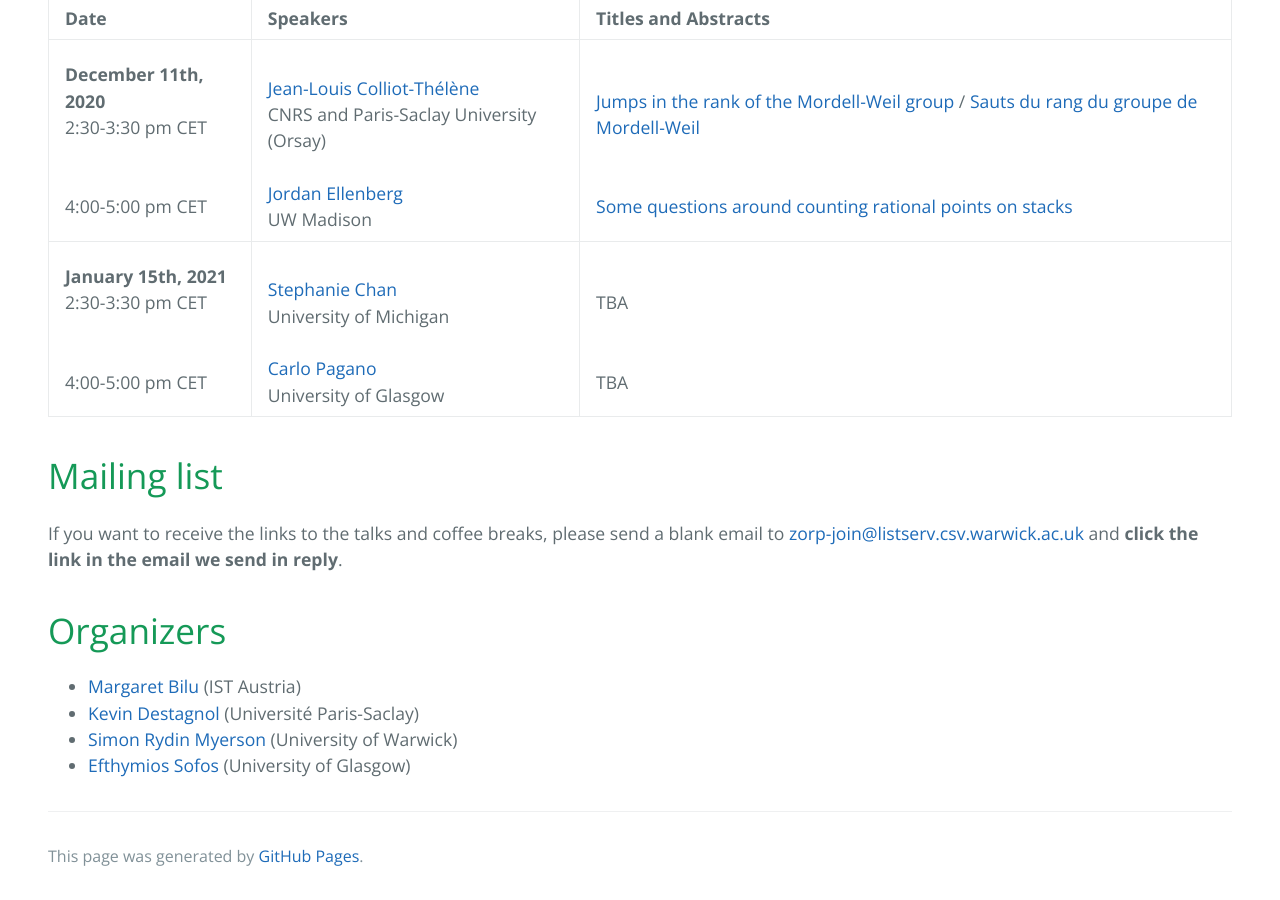
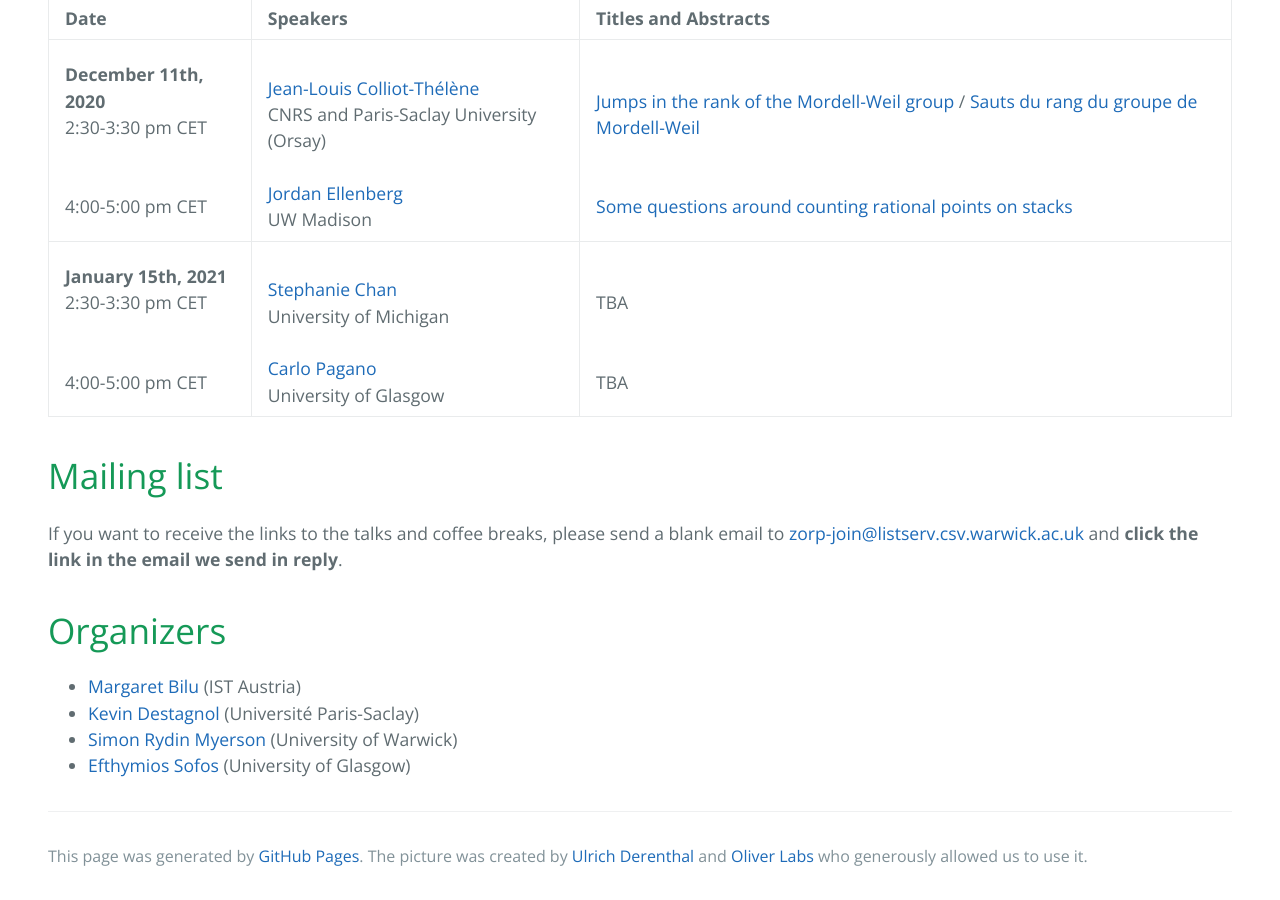
Before and after one commit to zoom-on-rational-points/zoom-on-rational-points.github.io, a Jekyll site: the page built from index.md, in a window 1280 px wide and 900 px high, scrolled down 832 px. Built offline with Jekyll 4.4.1, drawn with Linux system fonts in a browser that asks for light colours; our own code applies the rules of GitHub Pages for plain Markdown files.

Commit message:
Update default.html

```diff
--- a/_layouts/default.html
+++ b/_layouts/default.html
@@ -41,7 +41,7 @@
         {% if site.github.is_project_page %}
           <span class="site-footer-owner"><a href="{{ site.github.repository_url }}">{{ site.github.repository_name }}</a> is maintained by <a href="{{ site.github.owner_url }}">{{ site.github.owner_name }}</a>.</span>
         {% endif %}
-        <span class="site-footer-credits">This page was generated by <a href="https://pages.github.com">GitHub Pages</a>.</span>
+        <span class="site-footer-credits">This page was generated by <a href="https://pages.github.com">GitHub Pages</a>. The picture was created by <a href="https://www.iazd.uni-hannover.de/de/derenthal/">Ulrich Derenthal</a> and <a href="https://oliverlabs.net/">Oliver Labs</a> who generously allowed us to use it.</span>
       </footer>
     </main>
   </body>
```
